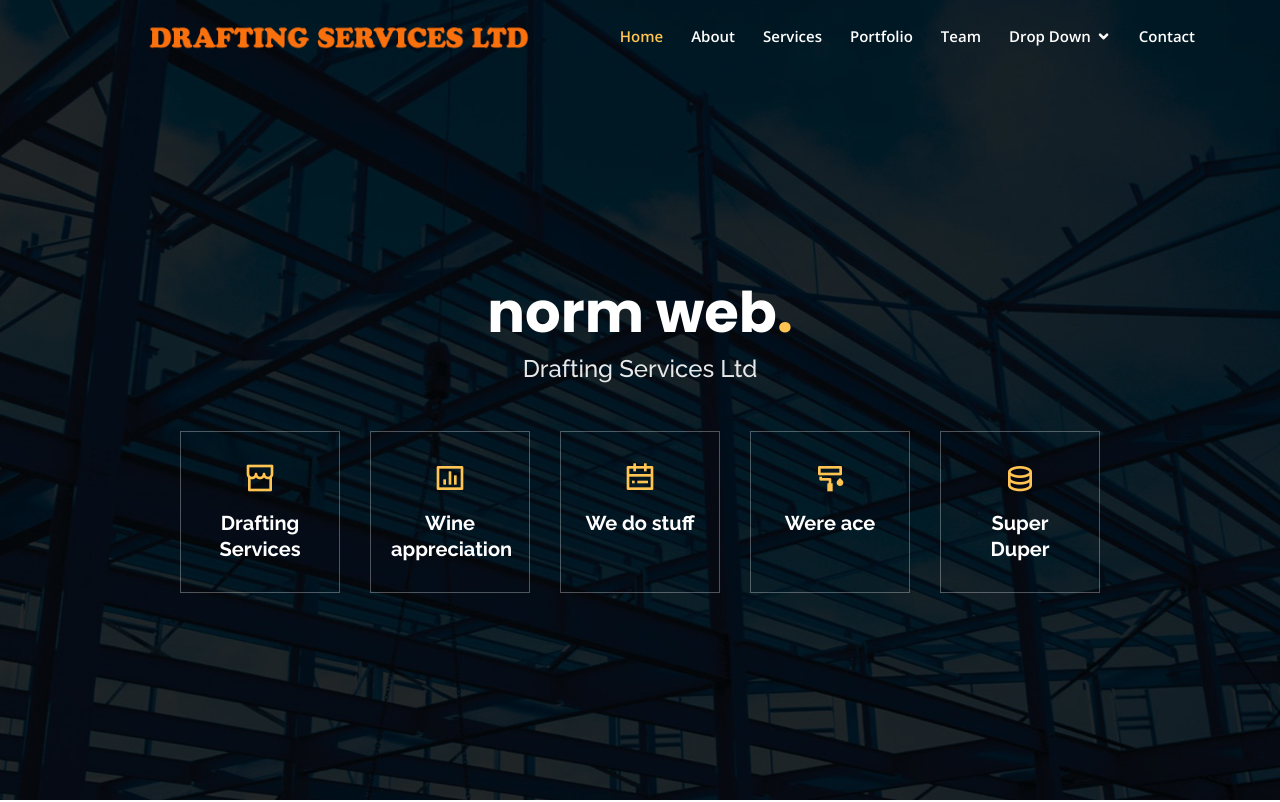
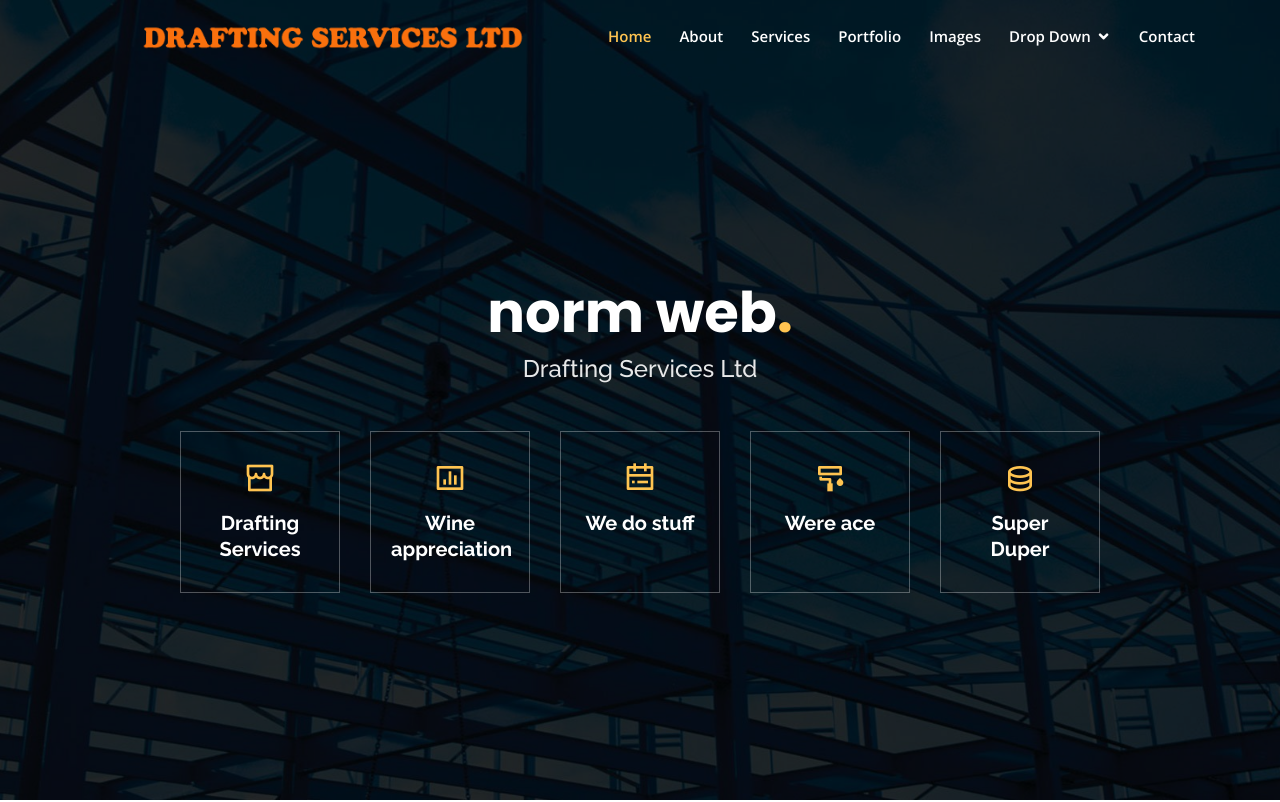
Before and after one commit to muppetlab/draftingservices, a plain HTML site: page index.html in a window 1280 px wide. Shown: the top 802 px of the page. Drawn offline with nearby package versions, Linux system fonts and the light colour scheme; animation ran at ten frames a second.

Commit message:
Update index.html
team name changed

```diff
--- a/index.html
+++ b/index.html
@@ -46,7 +46,7 @@
           <li><a href="#about">About</a></li>
           <li><a href="#services">Services</a></li>
           <li><a href="#portfolio">Portfolio</a></li>
-          <li><a href="#team">Team</a></li>
+          <li><a href="#team">Images</a></li>
           <li class="drop-down"><a href="">Drop Down</a>
             <ul>
               <li><a href="#">Drop Down 1</a></li>
```
